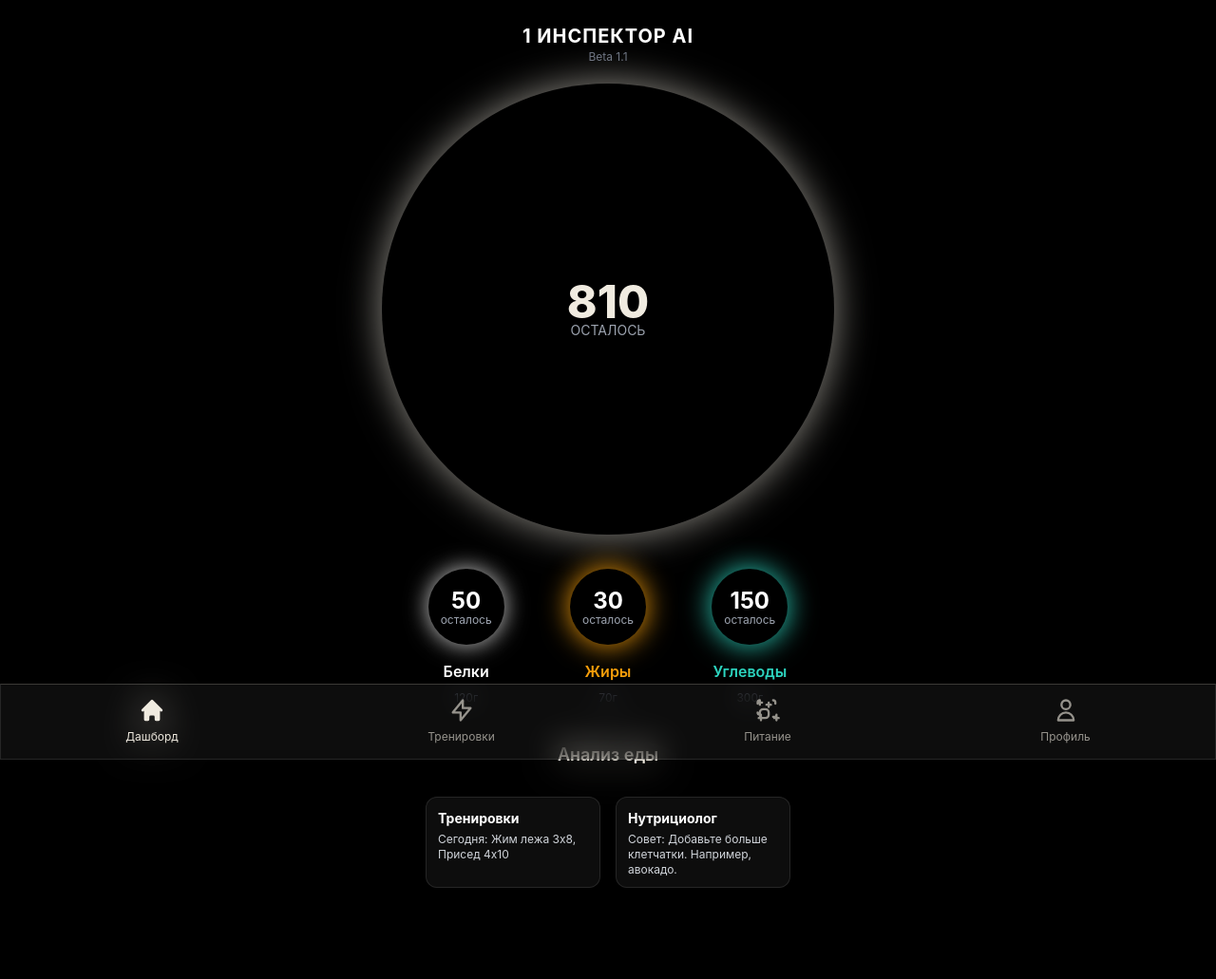
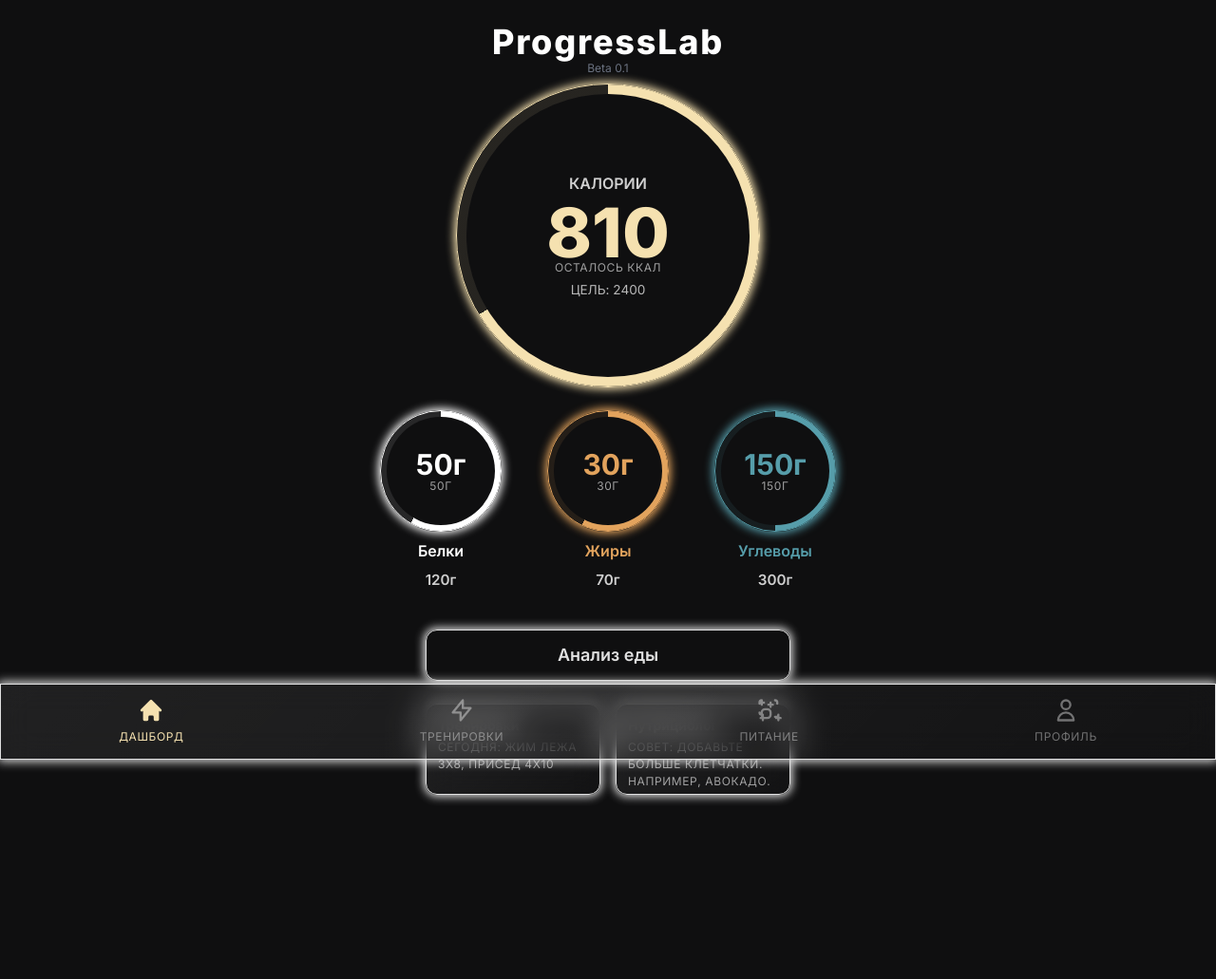
Before and after one commit to PreparingShaders/InspectorPAW, a FastAPI app: page /dashboard in a window 1280 px wide. Shown: the whole page at 95% size. After the commit the page ends 846 px from the top, so only its background shows below. Run offline with FastAPI, Linux system fonts and the light colour scheme; parts of the project's set-up code (start-up, migrations or seed data) failed here and were passed over; some libraries are stand-ins or nearby versions.

Commit message:
двацатые шаги, собираем дашбоард

```diff
--- a/templates/index.html
+++ b/templates/index.html
@@ -3,7 +3,11 @@
 <head>
     <meta charset="UTF-8">
     <meta name="viewport" content="width=device-width, initial-scale=1.0, user-scalable=no, viewport-fit=cover">
-    <title>ИНСПЕКТОР AI</title>
+    <title>ProgressLab</title>
+
+    <link rel="preconnect" href="https://fonts.googleapis.com">
+    <link rel="preconnect" href="https://fonts.gstatic.com" crossorigin>
+    <link href="https://fonts.googleapis.com/css2?family=Inter:wght@400;600;700;800;900&display=swap" rel="stylesheet">
 
     <script src="https://cdn.tailwindcss.com"></script>
     <meta name="apple-mobile-web-app-capable" content="yes">
@@ -12,176 +16,203 @@
     <link rel="apple-touch-icon" href="/static/images/apple-touch-icon.png">
 
     <style>
+        /* Обновленные CSS переменные для новой палитры */
         :root {
-            --color-cream: #F0EBE0;
-            --color-orange-yellow: #f59e0b;
-            --color-turquoise: #2dd4bf;
-            --color-white: #FFFFFF;
-            --bg-ring-cream: rgba(240, 235, 224, 0.15);
-            --bg-ring-orange: rgba(245, 158, 11, 0.15);
-            --bg-ring-turquoise: rgba(45, 212, 191, 0.15);
-            --bg-ring-white: rgba(255, 255, 255, 0.15);
+            --color-amber: #F5E1B0; /* Энергия/Калории */
+            --color-protein-white: #FFFFFF; /* Белки */
+            --color-golden-orange: #E2A35D; /* Жиры */
+            --color-muted-teal: #569DAA; /* Углеводы */
+            --color-pantone-gray: #E0E0E0; /* Для кнопки и навигации */
+            --color-inactive-icon: rgba(255, 255, 255, 0.4); /* Для неактивных иконок */
+
+            /* Фоновые цвета для колец прогресса (с прозрачностью) */
+            --bg-ring-amber: rgba(245, 225, 176, 0.1);
+            --bg-ring-protein-white: rgba(255, 255, 255, 0.1);
+            --bg-ring-golden-orange: rgba(226, 163, 93, 0.1);
+            --bg-ring-muted-teal: rgba(86, 157, 170, 0.1);
         }
         body {
-            background-color: #000;
+            background-color: #0F0F10; /* Глубокий антрацит */
             color: white;
-            font-family: -apple-system, BlinkMacSystemFont, "Segoe UI", Roboto, "Helvetica Neue", Arial, sans-serif;
+            /* Футуристический гротеск без засечек */
+            font-family: 'Inter', -apple-system, BlinkMacSystemFont, "Segoe UI", Roboto, "Helvetica Neue", Arial, sans-serif;
             overflow: hidden; /* Важно для предотвращения случайного скролла */
         }
-        /* Улучшенный Glassmorphism */
+        /* Улучшенный Glassmorphism с градиентом и тонкой обводкой */
         .glassmorphism {
-            background: rgba(255, 255, 255, 0.05);
+            background: linear-gradient(135deg, rgba(255, 255, 255, 0.08), rgba(255, 255, 255, 0.02));
             -webkit-backdrop-filter: blur(16px);
             backdrop-filter: blur(16px);
-            border: 1px solid rgba(255, 255, 255, 0.1);
+            /* Границы будут заданы через neon-glow-border классы */
         }
-        /* Эффект свечения (Bloom) через drop-shadow */
-        .bloom-cream {
-            filter: drop-shadow(0 0 20px rgba(240, 235, 224, 0.6));
-        }
-        .bloom-orange-yellow {
-            filter: drop-shadow(0 0 15px var(--color-orange-yellow));
-        }
-        .bloom-turquoise {
-            filter: drop-shadow(0 0 15px var(--color-turquoise));
-        }
-        .bloom-white {
-            filter: drop-shadow(0 0 12px rgba(255, 255, 255, 0.8));
-        }
+        /* Новые классы для четких неоновых границ с свечением */
+        .neon-glow-amber { box-shadow: 0 0 10px 2px var(--color-amber); border: 1px solid var(--color-amber); }
+        .neon-glow-protein-white { box-shadow: 0 0 10px 2px var(--color-protein-white); border: 1px solid var(--color-protein-white); }
+        .neon-glow-golden-orange { box-shadow: 0 0 10px 2px var(--color-golden-orange); border: 1px solid var(--color-golden-orange); }
+        .neon-glow-muted-teal { box-shadow: 0 0 10px 2px var(--color-muted-teal); border: 1px solid var(--color-muted-teal); }
+        .neon-glow-pantone-gray { box-shadow: 0 0 10px 2px var(--color-pantone-gray); border: 1px solid var(--color-pantone-gray); }
+
+
         /* Стиль для контейнера кольца, чтобы свечение не обрезалось */
         .ring-container {
-            /* Этот контейнер не имеет overflow:hidden, позволяя тени выходить за пределы */
+            border-radius: 50%; /* Делаем контейнер круглым */
         }
         /* Стиль для самого кольца на conic-gradient */
         .progress-ring {
             border-radius: 50%;
             transition: background 0.8s ease-out;
         }
+        /* Стили для типографики */
+        .label-text {
+            font-size: 0.75rem; /* text-xs */
+            text-transform: uppercase;
+            letter-spacing: 0.05em; /* tracking-wider */
+            color: rgba(255, 255, 255, 0.6); /* Приглушенный серый для подписей */
+        }
+        .calorie-label {
+            font-size: 1rem; /* Увеличенный размер для "КАЛОРИИ" */
+            font-weight: 600;
+            color: rgba(255, 255, 255, 0.8);
+            margin-bottom: 4px;
+        }
+        .calorie-goal-text {
+            font-size: 0.85rem; /* Размер для цели и общего калоража */
+            color: rgba(255, 255, 255, 0.7);
+            margin-top: 4px;
+        }
+        /* Увеличенный шрифт для меток макросов */
+        .macro-goal-value {
+            font-size: 0.95rem; /* Slightly larger than label-text */
+            font-weight: 600;
+            color: rgba(255, 255, 255, 0.8);
+        }
     </style>
 </head>
 <body class="h-full flex flex-col">
 
     <header class="text-center pt-6 pb-2">
-        <h1 class="text-xl font-bold tracking-wider">1 ИНСПЕКТОР AI</h1>
-        <p class="text-xs text-gray-500">Beta 1.1</p>
+        <h1 class="text-4xl font-extrabold tracking-wider">ProgressLab</h1>
+        <p class="text-xs text-gray-500">Beta 0.1</p>
     </header>
 
     <!-- Основной контент с уплотненной композицией -->
-    <main class="flex-grow flex flex-col items-center justify-center px-4 space-y-4 pb-24">
+    <main class="flex-grow flex flex-col items-center justify-center px-4 space-y-6 pb-24">
 
         <!-- 1. Центральное кольцо калорий (Conic Gradient) -->
-        <div class="ring-container w-2/5 bloom-cream">
+        <div class="ring-container w-4/5 max-w-xs aspect-square neon-glow-amber">
             <div id="calorie-ring" class="progress-ring relative aspect-square"
-                 data-goal="2400" data-remaining="810" data-color="var(--color-cream)" data-bg-color="var(--bg-ring-cream)">
+                 data-goal="2400" data-remaining="810" data-color="var(--color-amber)" data-bg-color="var(--bg-ring-amber)">
                 <!-- Внутренняя часть для создания "дырки" бублика -->
-                <div class="absolute inset-[12px] bg-black rounded-full"></div>
+                <div class="absolute inset-[10px] bg-[#0F0F10] rounded-full"></div>
                 <!-- Текст -->
                 <div class="absolute inset-0 flex flex-col items-center justify-center text-center">
-                    <span class="text-5xl font-extrabold" style="color: var(--color-cream);">810</span>
-                    <span class="text-sm text-gray-400 -mt-1">ОСТАЛОСЬ</span>
+                    <span class="calorie-label">КАЛОРИИ</span>
+                    <span class="text-7xl font-extrabold" style="color: var(--color-amber);">810</span>
+                    <span class="label-text -mt-2">ОСТАЛОСЬ ККАЛ</span>
+                    <span class="calorie-goal-text" id="calorie-goal-info"></span>
                 </div>
             </div>
         </div>
 
         <!-- 2. Сетка макронутриентов (Conic Gradient, увеличены) -->
-        <div class="flex justify-around w-full max-w-md">
+        <div class="flex justify-around w-full max-w-lg space-x-4">
             <!-- Белки -->
             <div class="text-center flex flex-col items-center space-y-2">
-                <div class="ring-container w-24 bloom-white">
+                <div class="ring-container w-32 aspect-square neon-glow-protein-white">
                     <div id="protein-ring" class="progress-ring relative aspect-square"
-                         data-goal="120" data-remaining="50" data-color="var(--color-white)" data-bg-color="var(--bg-ring-white)">
-                        <div class="absolute inset-[8px] bg-black rounded-full"></div>
+                         data-goal="120" data-remaining="50" data-color="var(--color-protein-white)" data-bg-color="var(--bg-ring-protein-white)">
+                        <div class="absolute inset-[6px] bg-[#0F0F10] rounded-full"></div>
                         <div class="absolute inset-0 flex flex-col items-center justify-center">
-                            <span class="font-bold text-2xl">50</span>
-                            <span class="text-xs text-gray-400 -mt-1">осталось</span>
+                            <span class="font-bold text-3xl" style="color: var(--color-protein-white);">50г</span>
+                            <span class="label-text -mt-1">осталось</span>
                         </div>
                     </div>
                 </div>
-                <p class="text-base font-semibold" style="color: white;">Белки</p>
-                <p class="text-xs text-gray-500 -mt-1.5">120г</p>
+                <p class="text-base font-semibold" style="color: var(--color-protein-white);">Белки</p>
+                <p class="macro-goal-value -mt-1.5">120г</p>
             </div>
             <!-- Жиры -->
             <div class="text-center flex flex-col items-center space-y-2">
-                <div class="ring-container w-24 bloom-orange-yellow">
+                <div class="ring-container w-32 aspect-square neon-glow-golden-orange">
                     <div id="fat-ring" class="progress-ring relative aspect-square"
-                         data-goal="70" data-remaining="30" data-color="var(--color-orange-yellow)" data-bg-color="var(--bg-ring-orange)">
-                        <div class="absolute inset-[8px] bg-black rounded-full"></div>
+                         data-goal="70" data-remaining="30" data-color="var(--color-golden-orange)" data-bg-color="var(--bg-ring-golden-orange)">
+                        <div class="absolute inset-[6px] bg-[#0F0F10] rounded-full"></div>
                         <div class="absolute inset-0 flex flex-col items-center justify-center">
-                            <span class="font-bold text-2xl">30</span>
-                            <span class="text-xs text-gray-400 -mt-1">осталось</span>
+                            <span class="font-bold text-3xl" style="color: var(--color-golden-orange);">30г</span>
+                            <span class="label-text -mt-1">осталось</span>
                         </div>
                     </div>
                 </div>
-                <p class="text-base font-semibold" style="color: var(--color-orange-yellow);">Жиры</p>
-                <p class="text-xs text-gray-500 -mt-1.5">70г</p>
+                <p class="text-base font-semibold" style="color: var(--color-golden-orange);">Жиры</p>
+                <p class="macro-goal-value -mt-1.5">70г</p>
             </div>
             <!-- Углеводы -->
             <div class="text-center flex flex-col items-center space-y-2">
-                <div class="ring-container w-24 bloom-turquoise">
+                <div class="ring-container w-32 aspect-square neon-glow-muted-teal">
                     <div id="carbs-ring" class="progress-ring relative aspect-square"
-                         data-goal="300" data-remaining="150" data-color="var(--color-turquoise)" data-bg-color="var(--bg-ring-turquoise)">
-                        <div class="absolute inset-[8px] bg-black rounded-full"></div>
+                         data-goal="300" data-remaining="150" data-color="var(--color-muted-teal)" data-bg-color="var(--bg-ring-muted-teal)">
+                        <div class="absolute inset-[6px] bg-[#0F0F10] rounded-full"></div>
                         <div class="absolute inset-0 flex flex-col items-center justify-center">
-                            <span class="font-bold text-2xl">150</span>
-                            <span class="text-xs text-gray-400 -mt-1">осталось</span>
+                            <span class="font-bold text-3xl" style="color: var(--color-muted-teal);">150г</span>
+                            <span class="label-text -mt-1">осталось</span>
                         </div>
                     </div>
                 </div>
-                <p class="text-base font-semibold" style="color: var(--color-turquoise);">Углеводы</p>
-                <p class="text-xs text-gray-500 -mt-1.5">300г</p>
+                <p class="text-base font-semibold" style="color: var(--color-muted-teal);">Углеводы</p>
+                <p class="macro-goal-value -mt-1.5">300г</p>
             </div>
         </div>
 
         <!-- 3. Главная кнопка с эффектом Bloom -->
-        <div class="w-full max-w-sm pt-2">
-            <button onclick="location.href='/analyze'" class="w-full py-3 text-lg font-semibold rounded-full border-2 border-transparent bg-transparent bloom-cream" style="color: var(--color-cream);">
+        <div class="w-full max-w-sm pt-4">
+            <button onclick="location.href='/analyze'" class="w-full py-3 text-lg font-semibold rounded-xl bg-transparent neon-glow-pantone-gray" style="color: var(--color-pantone-gray);">
                 Анализ еды
             </button>
         </div>
 
         <!-- 4. Информационные карточки -->
         <div class="grid grid-cols-2 gap-4 w-full max-w-sm">
-            <div class="glassmorphism rounded-xl p-3 h-24">
+            <div class="glassmorphism rounded-xl p-3 h-24 neon-glow-pantone-gray">
                 <h3 class="font-bold text-sm">Тренировки</h3>
-                <p class="text-xs text-gray-300 mt-1">Сегодня: Жим лежа 3x8, Присед 4x10</p>
+                <p class="label-text mt-1">Сегодня: Жим лежа 3x8, Присед 4x10</p>
             </div>
-            <div class="glassmorphism rounded-xl p-3 h-24">
+            <div class="glassmorphism rounded-xl p-3 h-24 neon-glow-pantone-gray">
                 <h3 class="font-bold text-sm">Нутрициолог</h3>
-                <p class="text-xs text-gray-300 mt-1">Совет: Добавьте больше клетчатки. Например, авокадо.</p>
+                <p class="label-text mt-1">Совет: Добавьте больше клетчатки. Например, авокадо.</p>
             </div>
         </div>
     </main>
 
     <!-- 5. Нижняя навигация (Tab Bar) -->
-    <nav class="glassmorphism fixed bottom-0 left-0 right-0 h-20 flex justify-around items-center" style="border-top-color: rgba(240, 235, 224, 0.2);">
-        <a href="/dashboard" class="text-center bloom-cream" style="color: var(--color-cream);">
+    <nav class="glassmorphism fixed bottom-0 left-0 right-0 h-20 flex justify-around items-center neon-glow-pantone-gray">
+        <a href="/dashboard" class="text-center" style="color: var(--color-amber);">
             <svg class="w-7 h-7 mx-auto" fill="currentColor" viewBox="0 0 20 20"><path d="M10.707 2.293a1 1 0 00-1.414 0l-7 7a1 1 0 001.414 1.414L4 10.414V17a1 1 0 001 1h2a1 1 0 001-1v-2a1 1 0 011-1h2a1 1 0 011 1v2a1 1 0 001 1h2a1 1 0 001-1v-6.586l.293.293a1 1 0 001.414-1.414l-7-7z"></path></svg>
-            <span class="text-xs">Дашборд</span>
+            <span class="label-text" style="color: var(--color-amber);">Дашборд</span>
         </a>
-        <a href="#" class="text-center" style="color: var(--color-cream); opacity: 0.6;">
+        <a href="#" class="text-center" style="color: var(--color-inactive-icon);">
             <svg class="w-7 h-7 mx-auto" fill="none" stroke="currentColor" viewBox="0 0 24 24"><path stroke-linecap="round" stroke-linejoin="round" stroke-width="2" d="M13 10V3L4 14h7v7l9-11h-7z"></path></svg>
-            <span class="text-xs">Тренировки</span>
+            <span class="label-text" style="color: var(--color-inactive-icon);">Тренировки</span>
         </a>
-        <a href="#" class="text-center" style="color: var(--color-cream); opacity: 0.6;">
+        <a href="#" class="text-center" style="color: var(--color-inactive-icon);">
              <svg class="w-7 h-7 mx-auto" fill="none" stroke="currentColor" viewBox="0 0 24 24"><path stroke-linecap="round" stroke-linejoin="round" stroke-width="2" d="M5 3v4M3 5h4M6 17v4m-2-2h4m5-14v4m-2-2h4m5 10v4m-2-2h4M5 3a2 2 0 00-2 2v1m14-3a2 2 0 012 2v1m-16 8a2 2 0 002 2h1m14 0a2 2 0 01-2 2h-1m-4-4a3 3 0 00-3-3h-2a3 3 0 00-3 3v2a3 3 0 003 3h2a3 3 0 003-3v-2z"></path></svg>
-            <span class="text-xs">Питание</span>
+            <span class="label-text" style="color: var(--color-inactive-icon);">Питание</span>
         </a>
-        <a href="/profile" class="text-center" style="color: var(--color-cream); opacity: 0.6;">
+        <a href="/profile" class="text-center" style="color: var(--color-inactive-icon);">
             <svg class="w-7 h-7 mx-auto" fill="none" stroke="currentColor" viewBox="0 0 24 24"><path stroke-linecap="round" stroke-linejoin="round" stroke-width="2" d="M16 7a4 4 0 11-8 0 4 4 0 018 0zM12 14a7 7 0 00-7 7h14a7 7 0 00-7-7z"></path></svg>
-            <span class="text-xs">Профиль</span>
+            <span class="label-text" style="color: var(--color-inactive-icon);">Профиль</span>
         </a>
     </nav>
 
     <script>
         document.addEventListener('DOMContentLoaded', function () {
-            function updateRing(elementId) {
+            function updateRing(elementId, isCalorie = false) {
                 const ring = document.getElementById(elementId);
                 if (!ring) return;
 
                 const goal = parseFloat(ring.dataset.goal);
                 const remaining = parseFloat(ring.dataset.remaining);
                 const color = ring.dataset.color;
-                const bgColor = ring.dataset.bgcColor;
+                const bgColor = ring.dataset.bgColor;
 
                 if (goal === 0) {
                     ring.style.background = bgColor;
@@ -193,9 +224,23 @@
                 const degree = percentage * 360;
 
                 ring.style.background = `conic-gradient(${color} ${degree}deg, ${bgColor} ${degree}deg)`;
+
+                // Обновление текста с суффиксом
+                const valueSpan = ring.querySelector('span:nth-child(2)'); // Теперь это второе span
+                if (valueSpan) {
+                    valueSpan.textContent = isCalorie ? `${Math.round(remaining)}` : `${Math.round(remaining)}г`;
+                }
+
+                // Обновление информации о цели и общем калораже для кольца калорий
+                if (isCalorie) {
+                    const calorieGoalInfo = document.getElementById('calorie-goal-info');
+                    if (calorieGoalInfo) {
+                        calorieGoalInfo.textContent = `ЦЕЛЬ: ${Math.round(goal)}`;
+                    }
+                }
             }
 
-            updateRing('calorie-ring');
+            updateRing('calorie-ring', true);
             updateRing('protein-ring');
             updateRing('fat-ring');
             updateRing('carbs-ring');
```
